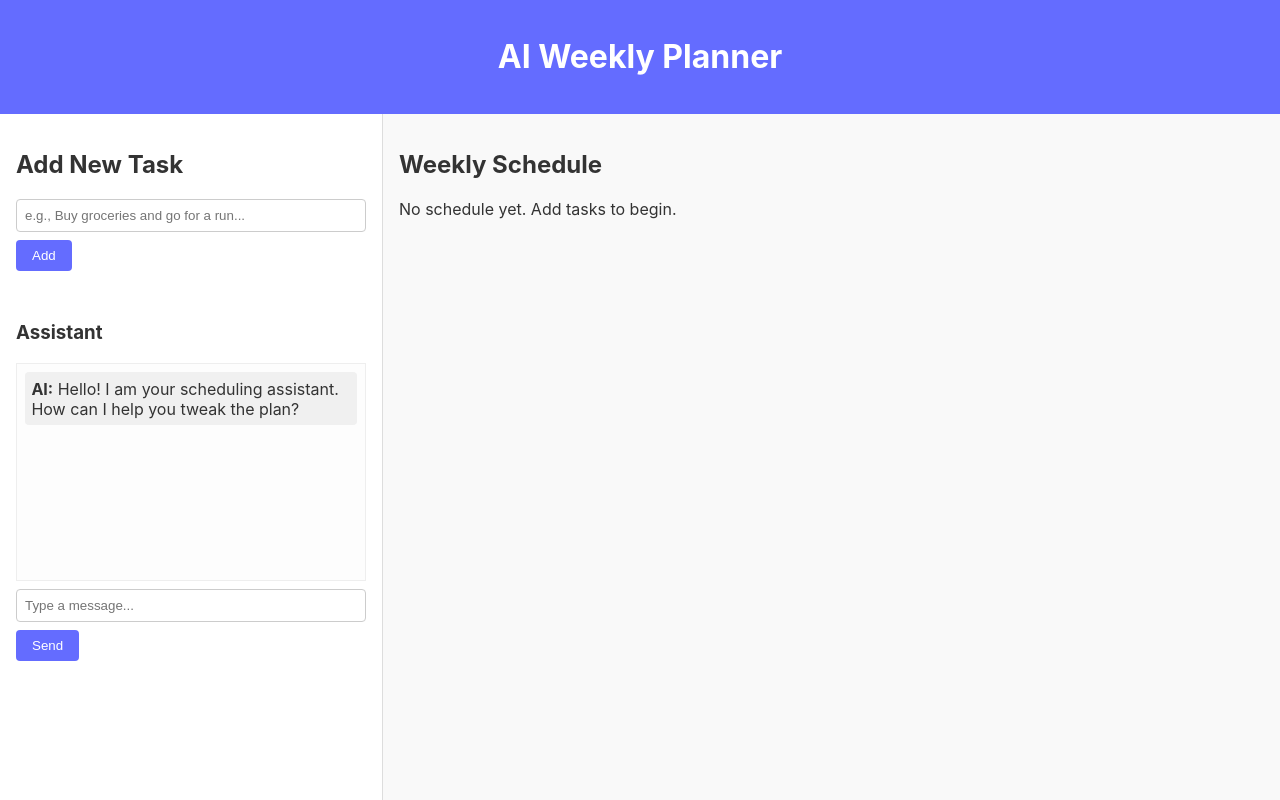
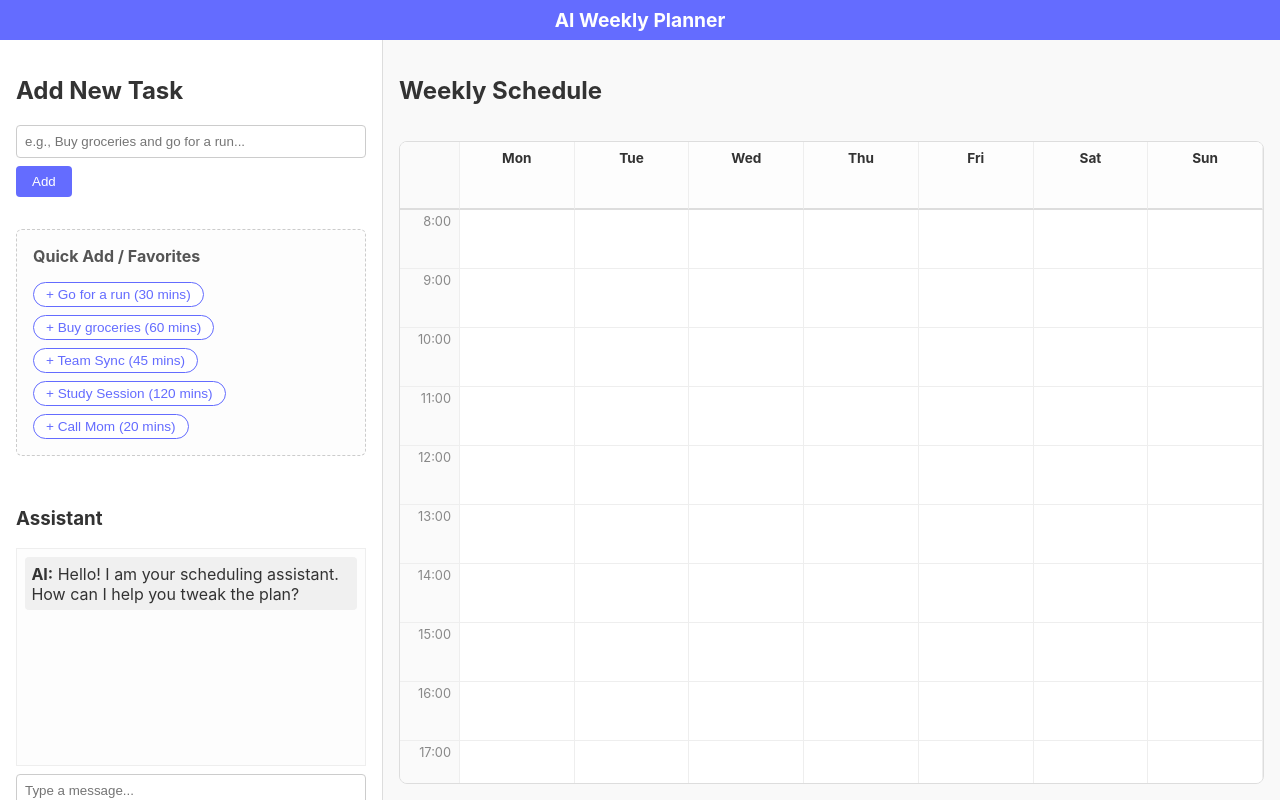
Before and after one commit to danish259g/AI_planner_and_scheduler, a React app in the folder frontend/: page / in a window 1280 px wide. Built offline with nearby package versions, Linux system fonts and the light colour scheme; the HTML template or start-up script is replaced by a standard one.

Commit message:
initial UI

```diff
--- a/frontend/src/App.css
+++ b/frontend/src/App.css
@@ -22,8 +22,15 @@ body {
 header {
   background: var(--primary-color);
   color: white;
-  padding: 1rem;
+  padding: 0.5rem;
+  /* Reduced padding */
   text-align: center;
+}
+
+header h1 {
+  margin: 0;
+  font-size: 1.2rem;
+  /* Smaller font */
 }
 
 .main-layout {
@@ -45,8 +52,11 @@ header {
 
 .right-panel {
   flex: 1;
+  display: flex;
+  flex-direction: column;
   padding: 1rem;
-  overflow-y: auto;
+  overflow: hidden;
+  /* Fix double scrollbar */
 }
 
 /* Common Components */
@@ -73,16 +83,69 @@ input[type="text"] {
 }
 
 /* Calendar */
-.schedule-grid {
-  margin-top: 1rem;
+.calendar-view {
+  height: 100%;
+  display: flex;
+  flex-direction: column;
 }
 
-.calendar-event {
-  background: #eef2ff;
-  border-left: 4px solid var(--primary-color);
+.calendar-header {
+  display: flex;
+  justify-content: space-between;
+  align-items: center;
+  margin-bottom: 1rem;
+}
+
+.calendar-grid {
+  display: grid;
+  grid-template-columns: 60px repeat(7, 1fr);
+  /* Time + 7 Days */
+  /* Automated rows for hours */
+  border: 1px solid #ddd;
+  border-radius: 8px;
+  background: white;
+  flex: 1;
+  overflow-y: auto;
+}
+
+.grid-cell {
+  border-bottom: 1px solid #eee;
+  border-right: 1px solid #eee;
+  padding: 0.25rem;
+  font-size: 0.85rem;
+  position: relative;
+  min-height: 50px;
+}
+
+.day-header {
+  font-weight: bold;
+  text-align: center;
   padding: 0.5rem;
-  margin-bottom: 0.5rem;
-  border-radius: 4px;
+  background: #fdfdfd;
+  border-bottom: 2px solid #ddd;
+  position: sticky;
+  top: 0;
+  z-index: 10;
+}
+
+.time-slot {
+  color: #888;
+  text-align: right;
+  padding-right: 0.5rem;
+  font-size: 0.8rem;
+  background: #fafafa;
+}
+
+.time-header-cell {
+  position: sticky;
+  top: 0;
+  z-index: 11;
+  background: #fafafa;
+  border-bottom: 2px solid #ddd;
+}
+
+.day-slot:hover {
+  background-color: #f7f9fc;
 }
 
 /* Chat */
@@ -109,3 +172,39 @@ input[type="text"] {
   background-color: #e0e7ff;
   text-align: right;
 }
+
+/* Favorites */
+.favorites-container {
+  padding: 1rem;
+  border: 1px dashed #ccc;
+  border-radius: 6px;
+  background: #fdfdfd;
+}
+
+.favorites-container h3 {
+  margin-top: 0;
+  font-size: 1rem;
+  color: #555;
+}
+
+.favorites-grid {
+  display: flex;
+  flex-wrap: wrap;
+  gap: 0.5rem;
+}
+
+.favorite-chip {
+  background: #fff;
+  border: 1px solid var(--primary-color);
+  color: var(--primary-color);
+  border-radius: 15px;
+  padding: 0.25rem 0.75rem;
+  font-size: 0.85rem;
+  transition: all 0.2s;
+}
+
+.favorite-chip:hover {
+  background: var(--primary-color);
+  color: white;
+  transform: translateY(-1px);
+}
--- a/frontend/src/App.jsx
+++ b/frontend/src/App.jsx
@@ -2,6 +2,7 @@ import React, { useState } from 'react';
 import TaskInput from './components/TaskInput';
 import CalendarView from './components/CalendarView';
 import NegotiationChat from './components/NegotiationChat';
+import Favorites from './components/Favorites';
 import './App.css';
 
 function App() {
@@ -9,6 +10,22 @@ function App() {
 
   const handleTaskInterpreted = (task) => {
     setTasks((prev) => [...prev, task]);
+  };
+
+  const handleQuickAdd = async (text) => {
+    // Simulate quick add by calling interpret (or just add directly)
+    // For now, we reuse the interpreter endpoint flow but programmatically
+    try {
+      const response = await fetch('/api/interpret', {
+        method: 'POST',
+        headers: { 'Content-Type': 'application/json' },
+        body: JSON.stringify({ raw_text: text }),
+      });
+      const data = await response.json();
+      handleTaskInterpreted(data);
+    } catch (error) {
+      console.error("Quick add failed", error);
+    }
   };
 
   return (
@@ -20,6 +37,7 @@ function App() {
       <main className="main-layout">
         <section className="left-panel">
           <TaskInput onTaskInterpreted={handleTaskInterpreted} />
+          <Favorites onQuickAdd={handleQuickAdd} />
           <NegotiationChat />
         </section>
 
--- a/frontend/src/components/CalendarView.jsx
+++ b/frontend/src/components/CalendarView.jsx
@@ -3,6 +3,12 @@ import React, { useEffect, useState } from 'react';
 export default function CalendarView({ tasks }) {
     const [schedule, setSchedule] = useState(null);
     const [loading, setLoading] = useState(false);
+
+    // Constants for grid
+    const days = ['Mon', 'Tue', 'Wed', 'Thu', 'Fri', 'Sat', 'Sun'];
+    const startHour = 8; // 8 AM
+    const endHour = 22; // 10 PM
+    const hours = Array.from({ length: endHour - startHour + 1 }, (_, i) => startHour + i);
 
     // Auto-generate schedule when tasks change (for demo purposes)
     useEffect(() => {
@@ -30,27 +36,38 @@ export default function CalendarView({ tasks }) {
 
     return (
         <div className="calendar-view">
-            <h2>Weekly Schedule</h2>
-            {loading && <p>Optimizing schedule...</p>}
+            <div className="calendar-header">
+                <h2>Weekly Schedule</h2>
+                {loading && <span className="loading-badge">Optimization in progress...</span>}
+            </div>
 
-            {!loading && !schedule && <p>No schedule yet. Add tasks to begin.</p>}
+            <div className="calendar-grid">
+                {/* Time Column Header */}
+                <div className="grid-cell time-header-cell"></div>
 
-            {!loading && schedule && (
-                <div className="schedule-grid">
-                    {/* Dummy visualization */}
-                    <pre>{JSON.stringify(schedule, null, 2)}</pre>
-                    <div className="week-placeholder">
-                        {/* Visual blocks would go here */}
-                        {schedule.tasks.map((task) => (
-                            <div key={task.id} className="calendar-event">
-                                <strong>{task.title}</strong>
-                                <br />
-                                <span>{task.duration_mins} mins</span>
+                {/* Day Headers */}
+                {days.map(day => (
+                    <div key={day} className="grid-cell day-header">{day}</div>
+                ))}
+
+                {/* Grid Rows */}
+                {hours.map(hour => (
+                    <React.Fragment key={hour}>
+                        <div className="grid-cell time-slot">
+                            {hour}:00
+                        </div>
+                        {days.map(day => (
+                            <div key={`${day}-${hour}`} className="grid-cell day-slot">
+                                {/*
+                            In a real app, we would map the 'schedule' events here.
+                            For this dummy skeleton, we just leave them empty or show a placeholder
+                            if a scheduled item matches.
+                        */}
                             </div>
                         ))}
-                    </div>
-                </div>
-            )}
+                    </React.Fragment>
+                ))}
+            </div>
         </div>
     );
 }
--- /dev/null
+++ b/frontend/src/components/Favorites.jsx
@@ -0,0 +1,28 @@
+import React from 'react';
+
+export default function Favorites({ onQuickAdd }) {
+    const favorites = [
+        "Go for a run (30 mins)",
+        "Buy groceries (60 mins)",
+        "Team Sync (45 mins)",
+        "Study Session (120 mins)",
+        "Call Mom (20 mins)"
+    ];
+
+    return (
+        <div className="favorites-container">
+            <h3>Quick Add / Favorites</h3>
+            <div className="favorites-grid">
+                {favorites.map((fav, idx) => (
+                    <button
+                        key={idx}
+                        className="favorite-chip"
+                        onClick={() => onQuickAdd(fav)}
+                    >
+                        + {fav}
+                    </button>
+                ))}
+            </div>
+        </div>
+    );
+}
```
